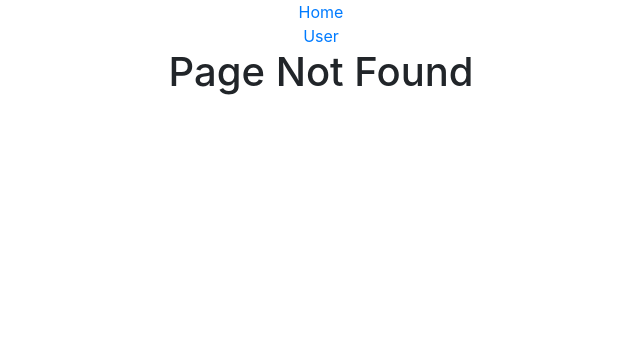
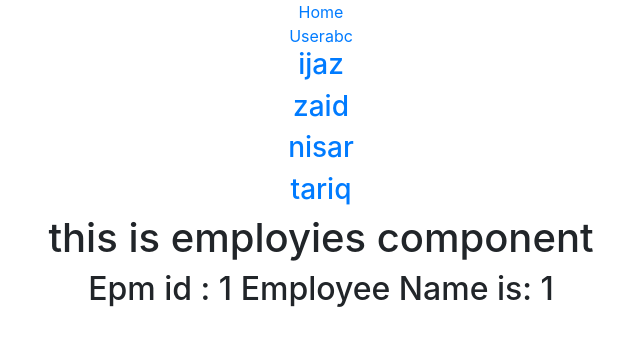
Before and after one commit to bacha-11/Learn-Reactjs, a React (Create React App) app: page /employee/1/1 in a window 1280 px wide. Before the commit this address had no page. Shown: the top 346 px of the page, without its empty margins (319-959 px from the left). Built offline with nearby package versions, Linux system fonts and the light colour scheme.

Commit message:
Dynamic routing in react js

```diff
--- a/src/App.js
+++ b/src/App.js
@@ -26,11 +26,21 @@ import UseRefHook from './UseRefHook';
 import Display from './HighOrderComponent';
 import {BrowserRouter as Router, Switch, Route, Link} from 'react-router-dom'
 import PageNotFound from  './PageNotFound'
+import Employees from './Employies';
 
 
 
 
 function App() {
+
+  const employies = [
+    {id:1, name:'ijaz', email:'ijaz@test.com', age:10},
+    {id:2, name:'zaid', email:'zaid@test.com', age:20},
+    {id:3, name:'nisar', email:'nisar@test.com', age:30},
+    {id:4, name:'tariq', email:'tariq@test.com', age:40}
+]
+
+
   let [name, setname] = useState('ijaz')
   let [email, setemail] = useState('ijaz@z.com')
   let [show, setshow] = useState(true)
@@ -45,9 +55,16 @@ function App() {
     <div className="App">
     <Link to='/'>Home</Link><br></br>
     <Link to='/user'>User</Link>
+    <Link to='/abc'>abc</Link>
+    {
+      employies.map((item)=>
+      <div><Link to={'/employee/'+item.id+"/"+item.name}><h3>{item.name}</h3></Link></div>
+      )
+    }
     <Switch>
       <Route path='/' exact component={Home}></Route>
       <Route path='/user' exact component={User}></Route>
+      <Route path='/employee/:id/:name' exact component={Employees}></Route>
       <Route path="*" exact component={PageNotFound}></Route>
     </Switch>
 
--- /dev/null
+++ b/src/Employies.js
@@ -0,0 +1,13 @@
+import { withRouter } from "react-router";
+
+function Employees(props){
+
+    return(
+        <div>
+            <h1>this is employies component</h1>
+            <h2>Epm id : {props.match.params.id} Employee Name is: {props.match.params.name}</h2>
+        </div>
+    )
+}
+
+export default withRouter(Employees);
```
